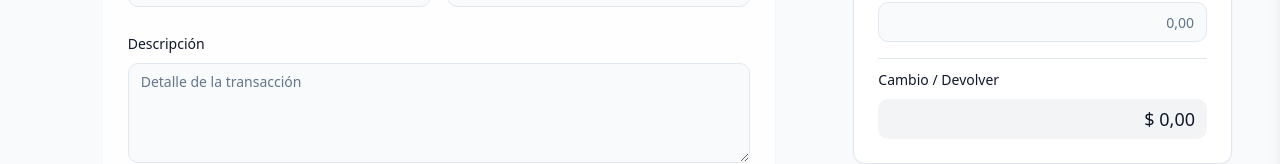
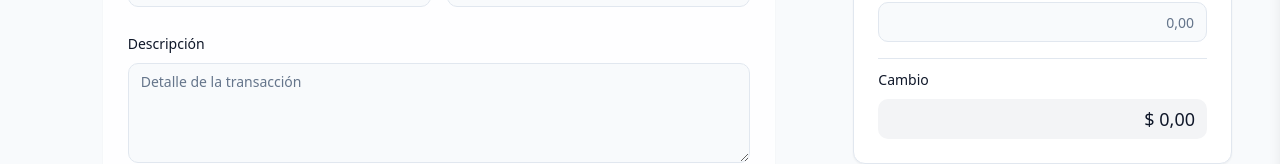
Before and after one commit to Alagar675/caja-diario, a React (Vite) app: page /dashboard in a window 1280 px wide. Shown: the part 441-605 px from the top of the page. Built offline with nearby package versions, Linux system fonts and the light colour scheme; the HTML template or start-up script is replaced by a standard one.

Commit message:
Fix: Change calculator label
Change the label "Cambio / Devolver" to "Cambio" in the ChangeCalculator component.

```diff
--- a/src/components/calculator/ChangeCalculator.tsx
+++ b/src/components/calculator/ChangeCalculator.tsx
@@ -1,4 +1,3 @@
-
 import React, { useState, useEffect } from "react";
 import { Card, CardContent, CardHeader, CardTitle } from "@/components/ui/card";
 import { Input } from "@/components/ui/input";
@@ -108,7 +107,7 @@ const ChangeCalculator = ({
       </div>
 
       <div className="space-y-2 pt-2 border-t">
-        <Label htmlFor="change">Cambio / Devolver</Label>
+        <Label htmlFor="change">Cambio</Label>
         <div id="change" className="h-10 flex items-center justify-end px-3 rounded-md bg-gray-100 font-medium text-lg">
           {formatCurrency(change)}
         </div>
```
